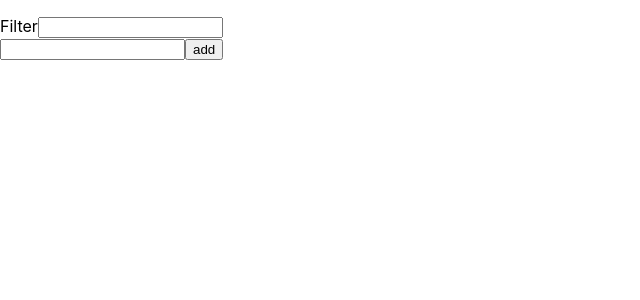
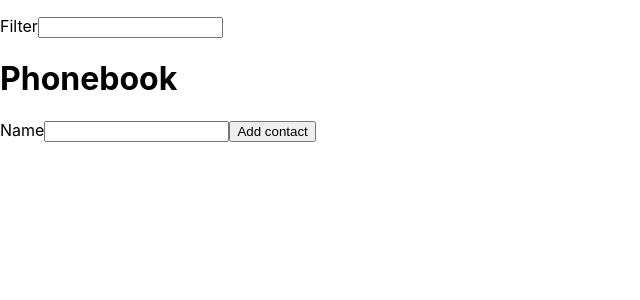
Before and after one commit to TSergiiM/goit-react-hw-02-phonebook, a React (Create React App) app: page / in a window 1280 px wide. Shown: the top 300 px of the page, without its empty margins (0-640 px from the left). Built offline with nearby package versions, Linux system fonts and the light colour scheme.

Commit message:
Update ContactForm.jsx

```diff
--- a/src/components/Form/ContactForm.jsx
+++ b/src/components/Form/ContactForm.jsx
@@ -16,6 +16,9 @@ export class ContactForm extends Component {
   render() {
     return (
       <form onSubmit={this.handleSubmit}>
+        <h1>Phonebook</h1>
+        <label htmlFor="name">
+          Name
           <input
             value={this.state.message}
             onChange={this.handleChange}
@@ -24,7 +27,8 @@ export class ContactForm extends Component {
             title="Name may contain only letters, apostrophe, dash and spaces. For example Adrian, Jacob Mercer, Charles de Batz de Castelmore d'Artagnan"
             required
           ></input>
-        <button type="submit">add</button>
+        </label>
+        <button type="submit">Add contact</button>
       </form>
     );
   }
```
Lines whose indentation alone changed are shown as unchanged.
